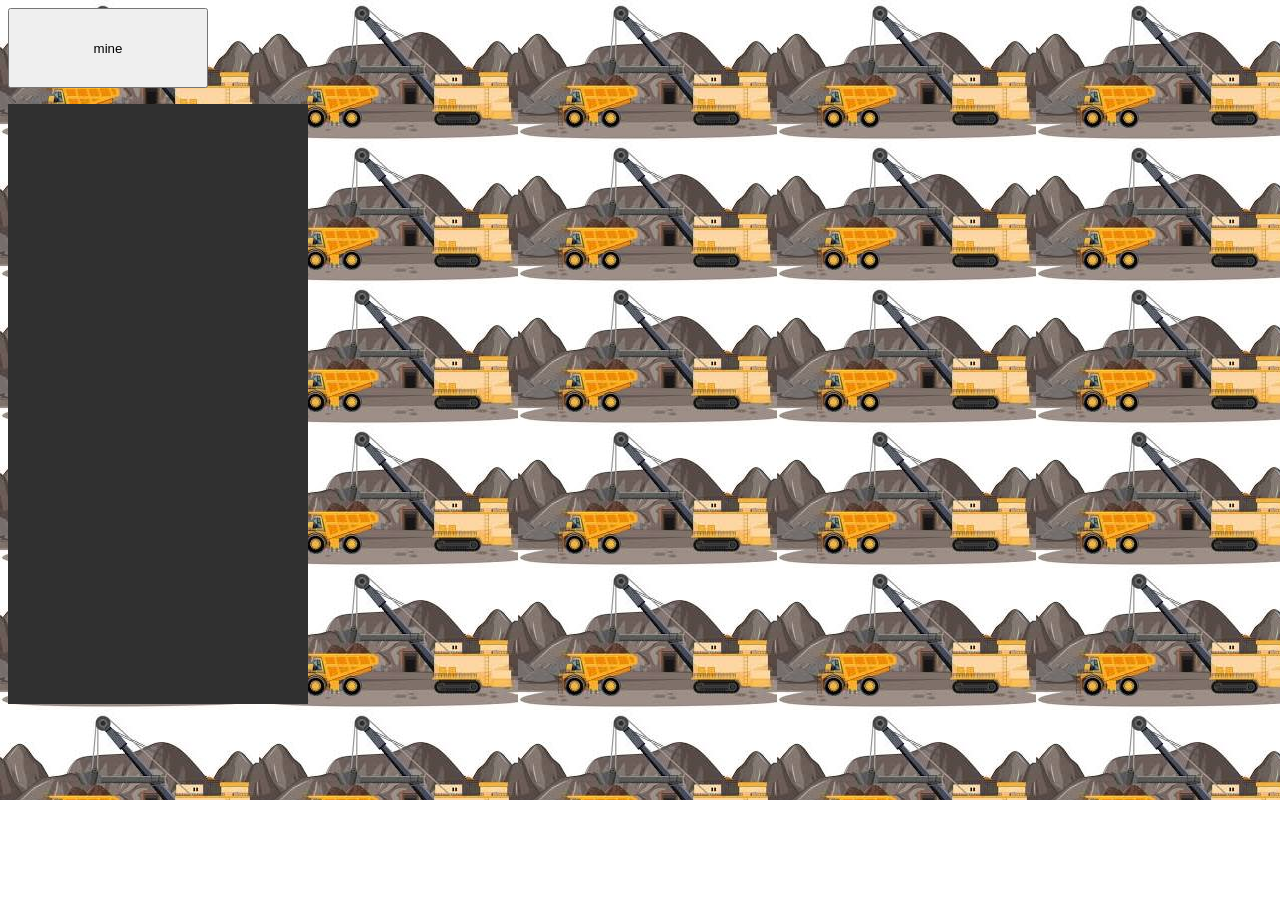
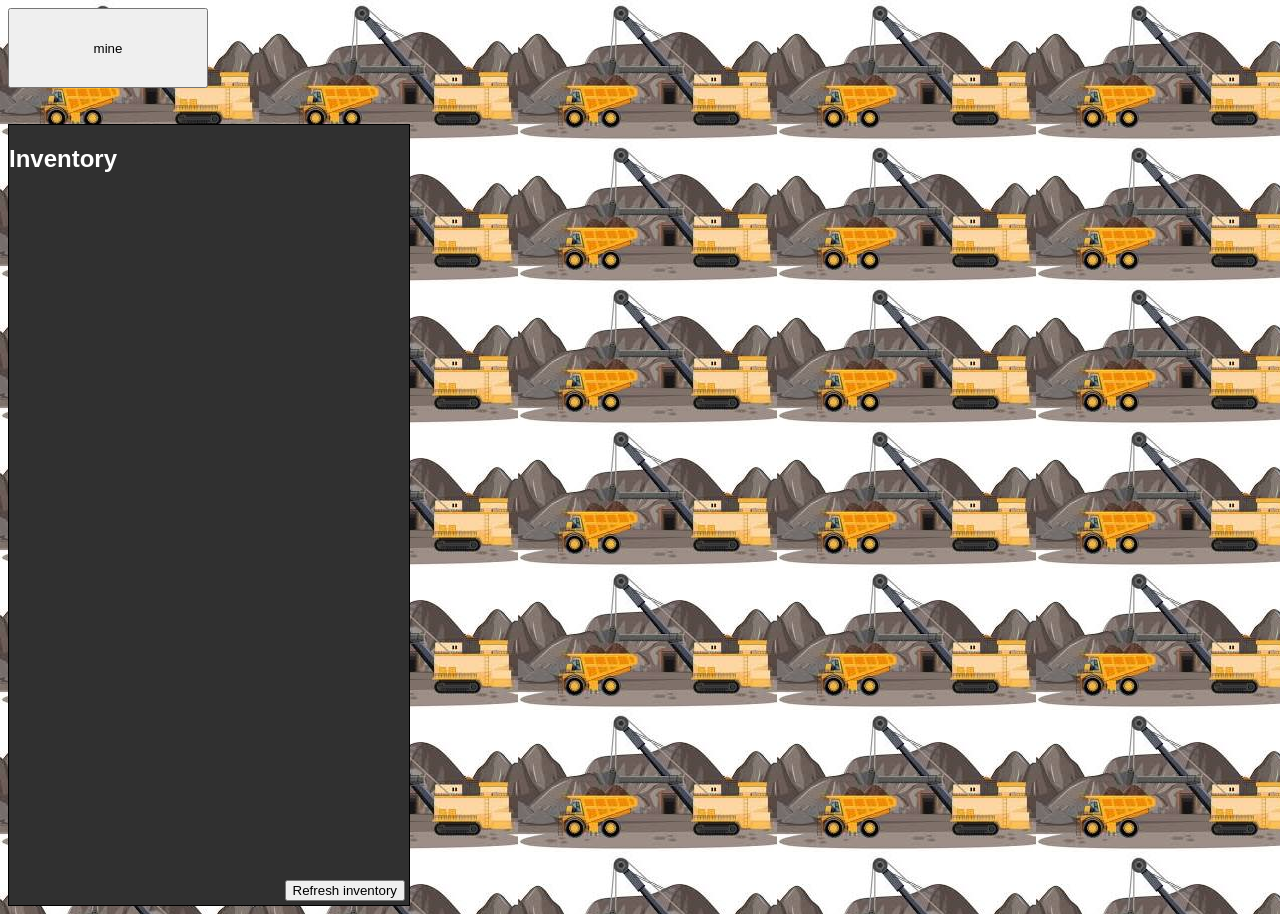
Before and after one commit to victorAsksWhy/the-depths-game, a plain HTML site: page index.html in a window 1280 px wide. Before the commit the page ends 800 px from the top, so only its background shows below. Drawn offline with Linux system fonts and the light colour scheme.

Commit message:
Added inventory refresh
Press it to refresh

```diff
--- a/code.js
+++ b/code.js
@@ -39,7 +39,7 @@ function mine(){
     inventorySet(ore,1);
 }
 function inventoryGet() {
-  const container = document.getElementById('log');
+  const container = document.getElementById('dynamic');
   container.innerHTML = '';
   for (const key in inventory) {
     if (inventory.hasOwnProperty(key)) {
--- a/index.html
+++ b/index.html
@@ -7,7 +7,13 @@
     <div id="mineButton">
         <button onclick="mine()" id="mineButton">mine</button>
     </div>
+    <br>
+    <br>
     <div id="log">
+        <h2 id="inventoryHead">Inventory</h2>
+        <button id="refresh" onclick="inventoryGet()">Refresh inventory</button>
+        <div id="dynamic">
+        </div>
         <p id="inventory"></p>
     </div>
     <script src="./code.js"></script>
--- a/style.css
+++ b/style.css
@@ -9,11 +9,22 @@ body{
 
 #inventoryThingy{
     font-size: 16px;
-    font-family: 'Comic Sans MS';
+    font-family: Arial, Helvetica, sans-serif;
+    color:white;
+}
+#inventoryHead{
+    font-family: Arial, Helvetica, sans-serif;
     color:white;
 }
 #log{
-    height:600px;
-    width:300px;
+    position: relative;
+    height:780px;
+    width:400px;
     background-color: rgb(48, 48, 48);
+    border:1px solid black;
 }
+#refresh{
+    position:absolute;
+    bottom:4px;
+    right:4px;
+}
```
